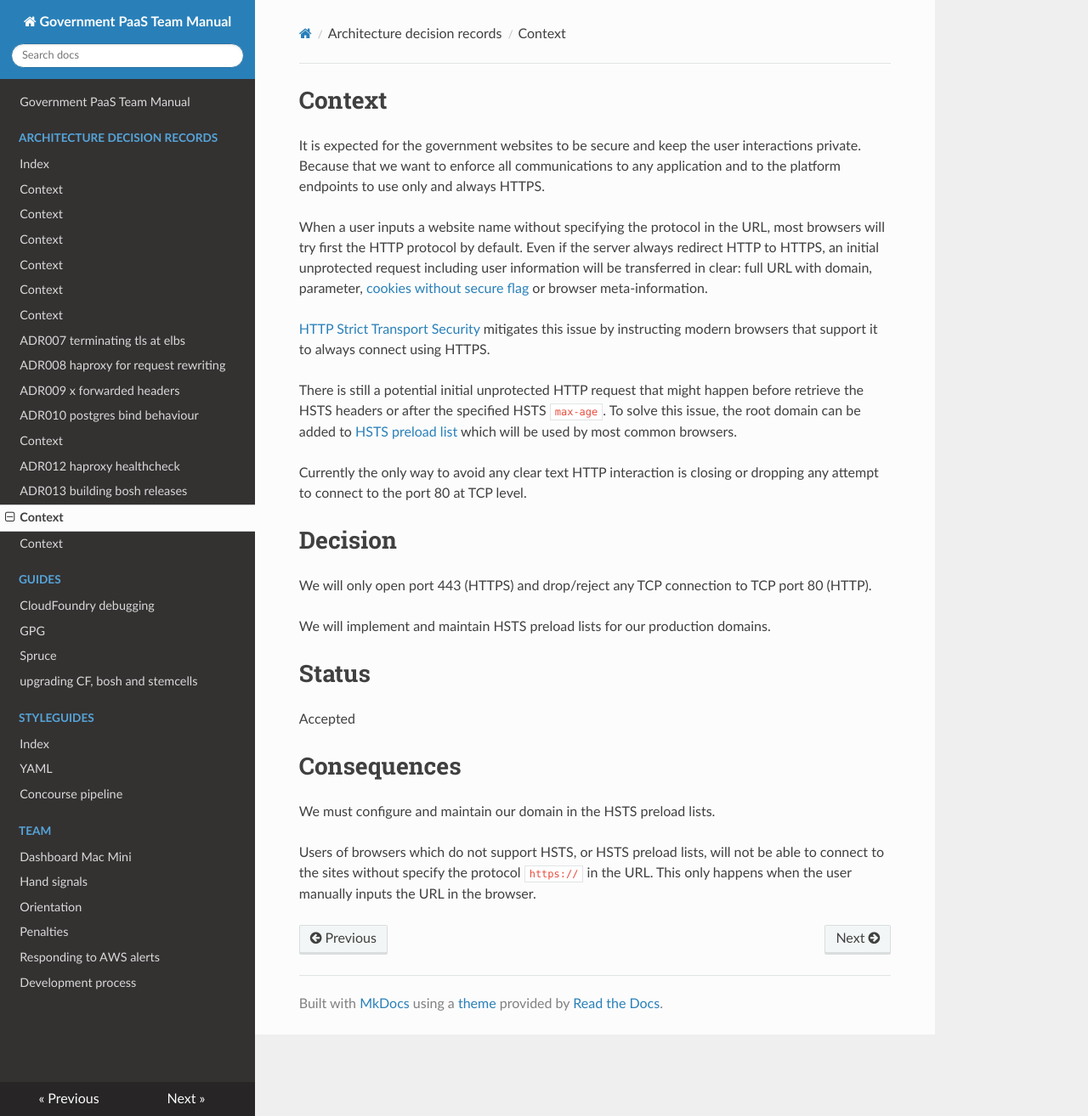
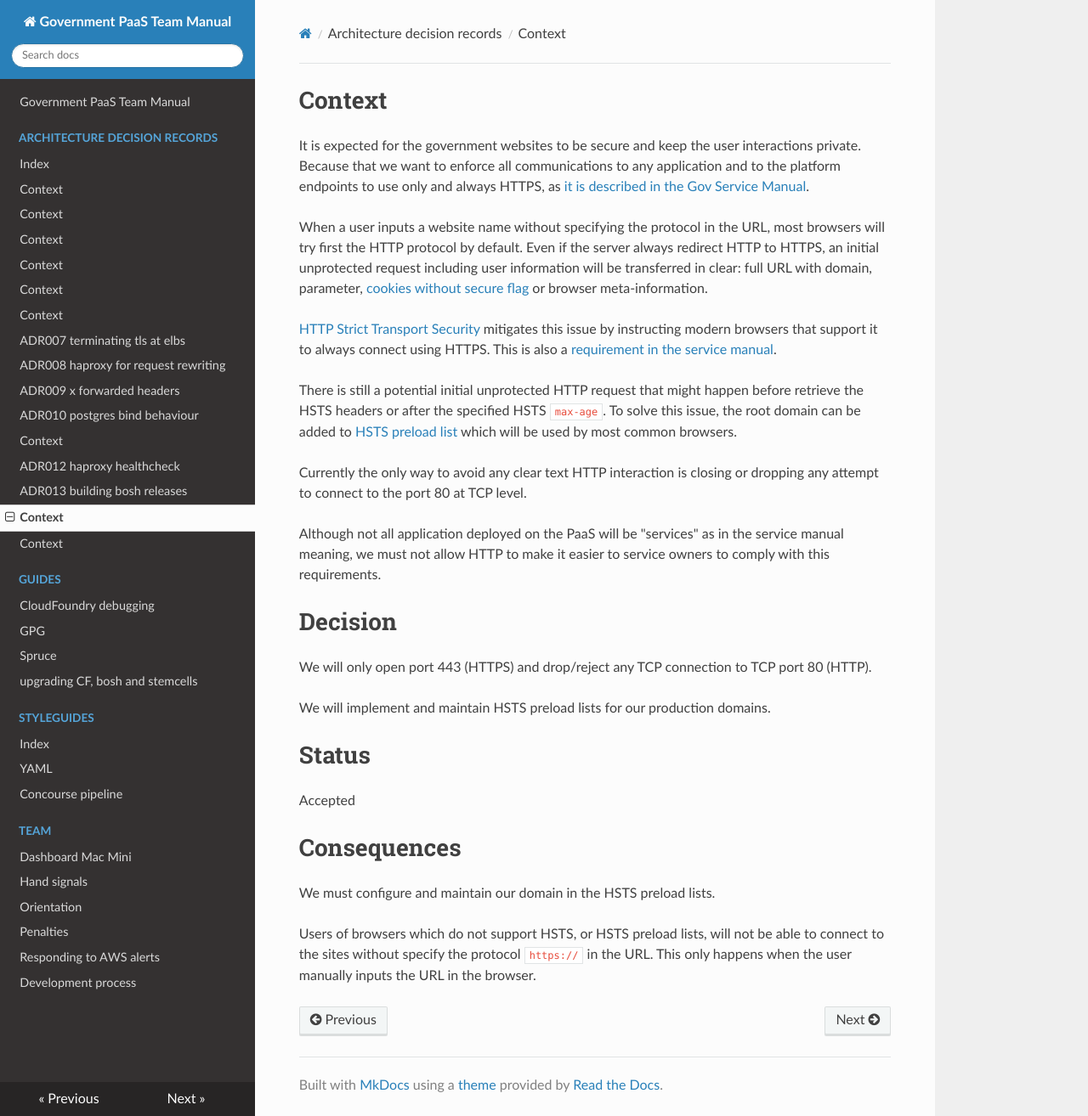
Before and after one commit to alphagov/paas-team-manual, an MkDocs documentation site: the page built from docs/architecture_decision_records/ADR443-ssl-only-for-applications-and-cf-endpoints.md, in a window 1280 px wide and 1314 px high. Shown: the whole window at 85% size. Built offline with MkDocs 1.6.1, drawn with Linux system fonts in a browser that asks for light colours; nearby versions of some CDN libraries.

Commit message:
Add references to service manual HTTPS reqs

```diff
--- a/docs/architecture_decision_records/ADR443-ssl-only-for-applications-and-cf-endpoints.md
+++ b/docs/architecture_decision_records/ADR443-ssl-only-for-applications-and-cf-endpoints.md
@@ -3,7 +3,8 @@ Context
 
 It is expected for the government websites to be secure and keep the user
 interactions private. Because that we want to enforce all communications to
-any application and to the platform endpoints to use only and always HTTPS.
+any application and to the platform endpoints to use only and always HTTPS,
+as [it is described in the Gov Service Manual](https://www.gov.uk/service-manual/technology/using-https).
 
 When a user inputs a website name without specifying the
 protocol in the URL, most browsers will try first the HTTP protocol by default.
@@ -15,6 +16,7 @@ or browser meta-information.
 [HTTP Strict Transport Security](https://en.wikipedia.org/wiki/HTTP_Strict_Transport_Security)
 mitigates this issue by instructing modern browsers that support it to
 always connect using HTTPS.
+This is also a [requirement in the service manual](https://www.gov.uk/service-manual/technology/using-https).
 
 There is still a potential initial unprotected HTTP request that might happen
 before retrieve the HSTS headers or after the specified HSTS `max-age`.
@@ -24,6 +26,10 @@ common browsers.
 
 Currently the only way to avoid any clear text HTTP interaction is closing or
 dropping any attempt to connect to the port 80 at TCP level.
+
+Although not all application deployed on the PaaS will be "services"
+as in the service manual meaning, we must not allow HTTP to make
+it easier to service owners to comply with this requirements.
 
 Decision
 ========
```
